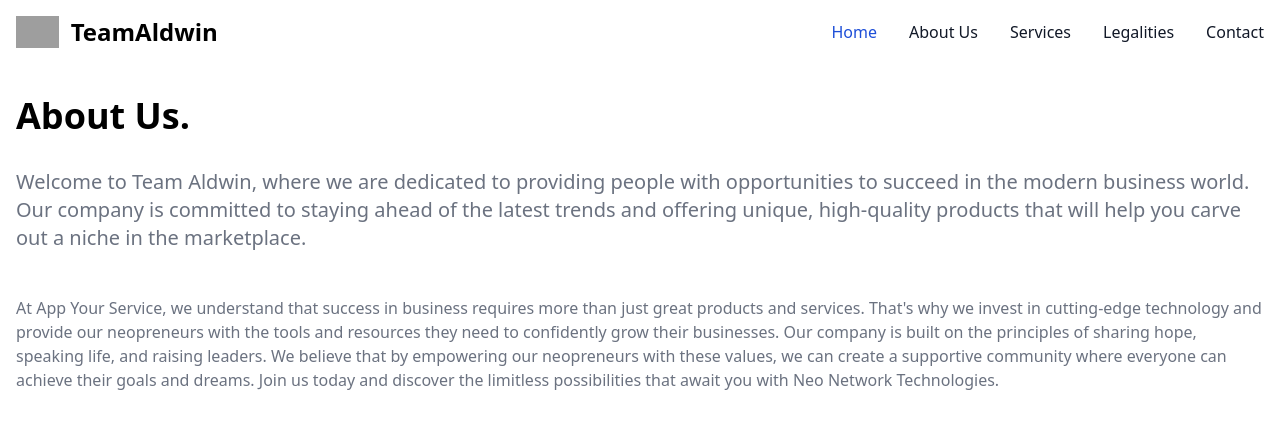
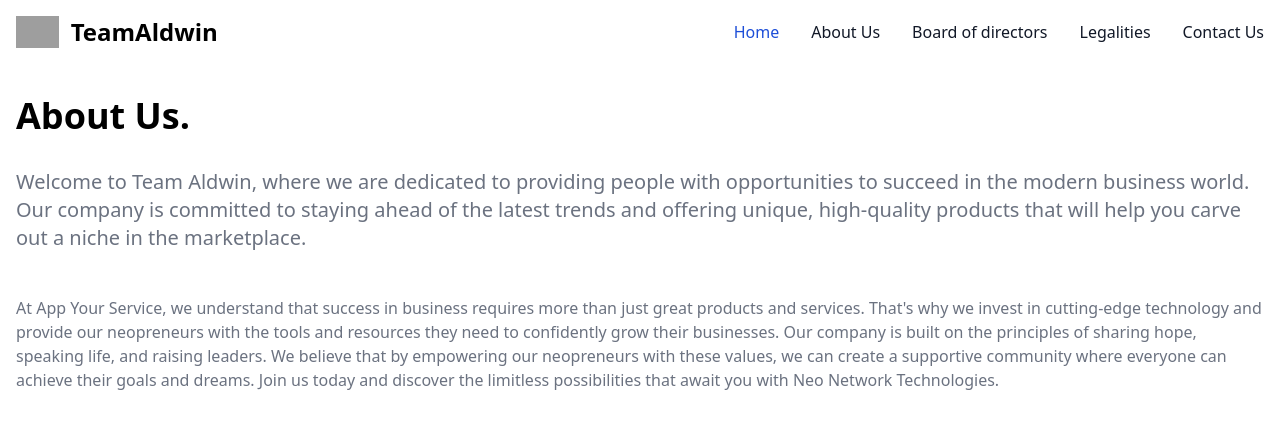
Before and after one commit to reymarkevardone/aldwin, a plain HTML site: page about.html in a window 1280 px wide. Drawn offline with nearby package versions, Linux system fonts and the light colour scheme; grey boxes are pictures that could not be loaded.

Commit message:
Update about.html

```diff
--- a/about.html
+++ b/about.html
@@ -73,9 +73,9 @@
               </li>
               <li>
                 <a
-                  href="services.html"
+                  href="board.html"
                   class="block py-2 pl-3 pr-4 text-gray-900 rounded hover:bg-gray-100 md:hover:bg-transparent md:border-0 md:hover:text-blue-700 md:p-0 dark:text-white md:dark:hover:text-blue-500 dark:hover:bg-gray-700 dark:hover:text-white md:dark:hover:bg-transparent"
-                  >Services</a
+                  >Board of directors</a
                 >
               </li>
               <li>
@@ -87,9 +87,9 @@
               </li>
               <li>
                 <a
-                  href="#"
+                  href="https://m.me/aldwingalay18"
                   class="block py-2 pl-3 pr-4 text-gray-900 rounded hover:bg-gray-100 md:hover:bg-transparent md:border-0 md:hover:text-blue-700 md:p-0 dark:text-white md:dark:hover:text-blue-500 dark:hover:bg-gray-700 dark:hover:text-white md:dark:hover:bg-transparent"
-                  >Contact</a
+                  >Contact Us</a
                 >
               </li>
             </ul>
```
